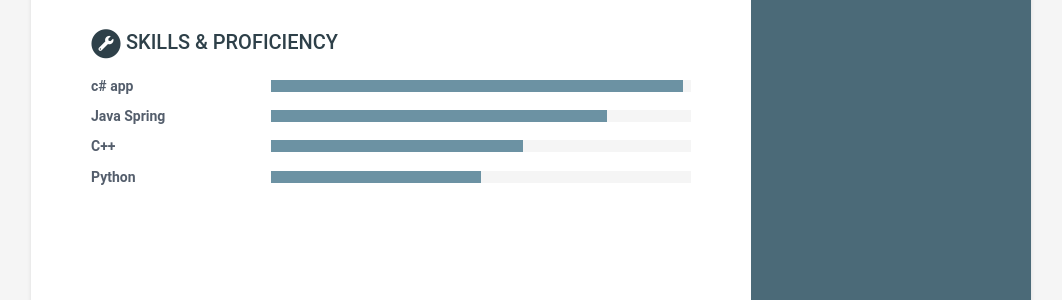
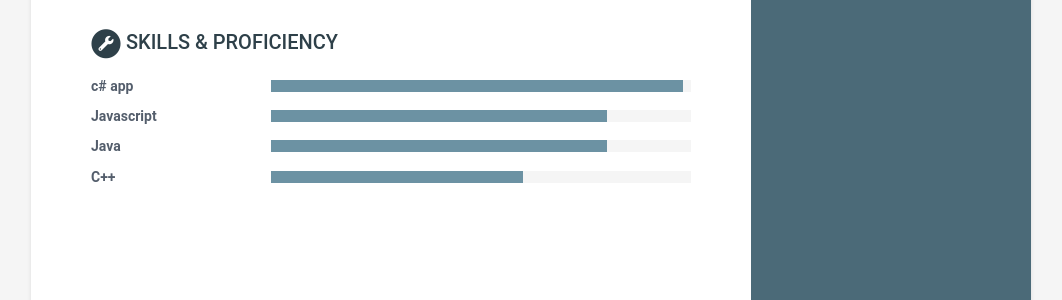
Before and after one commit to bizarim/bizarim.github.io, a Jekyll site: the page built from index.html, in a window 1280 px wide. Shown: the part 1999-2299 px from the top of the page, without its empty margins (109-1171 px from the left). Built offline with Jekyll 4.4.1, drawn with Linux system fonts in a browser that asks for light colours.

Commit message:
Update data.yml

```diff
--- a/_data/data.yml
+++ b/_data/data.yml
@@ -181,14 +181,15 @@ skills:
       - name: c# app
         level: 98%
 
-      - name: Java Spring
+      - name: Javascript
+        level: 80%
+
+      - name: Java
         level: 80%
 
       - name: C++
         level: 60%
 
-      - name: Python
-        level: 50%
 
 footer: >
     Designed with <i class="fas fa-heart"></i> by <a href="http://themes.3rdwavemedia.com" target="_blank" rel="nofollow">Xiaoying Riley</a>
```
